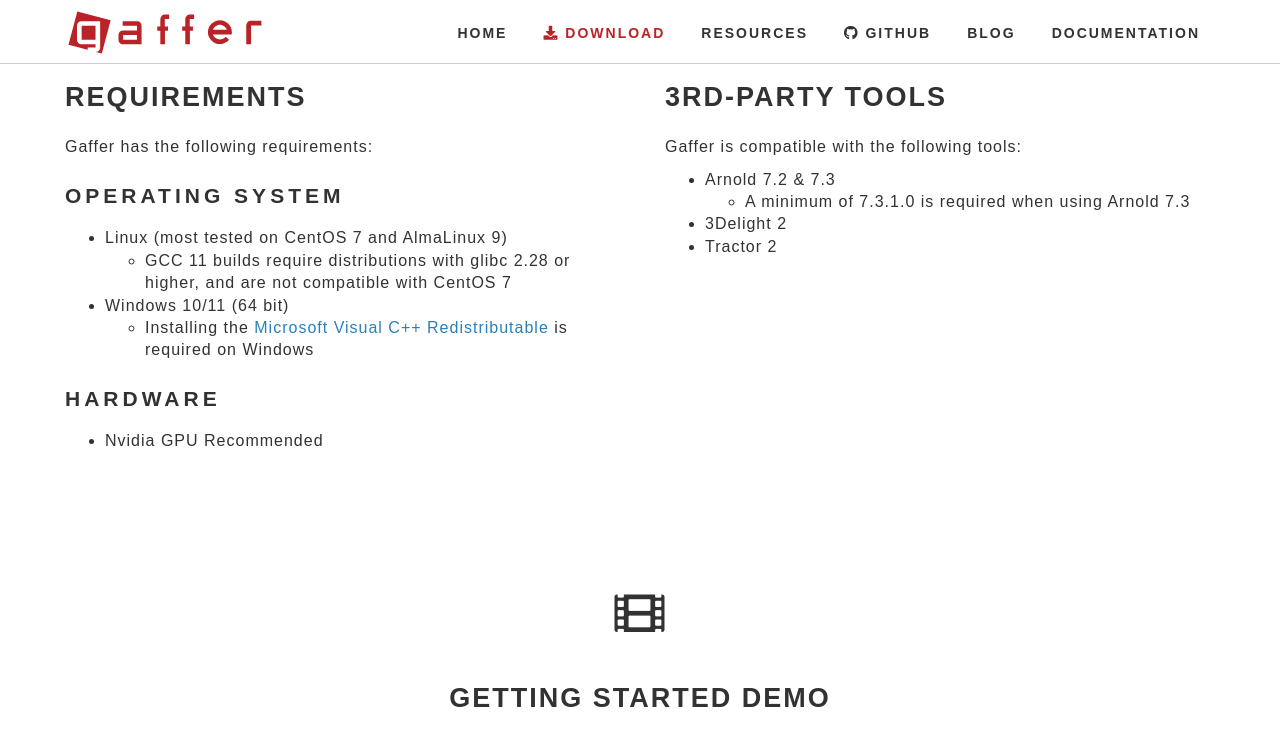
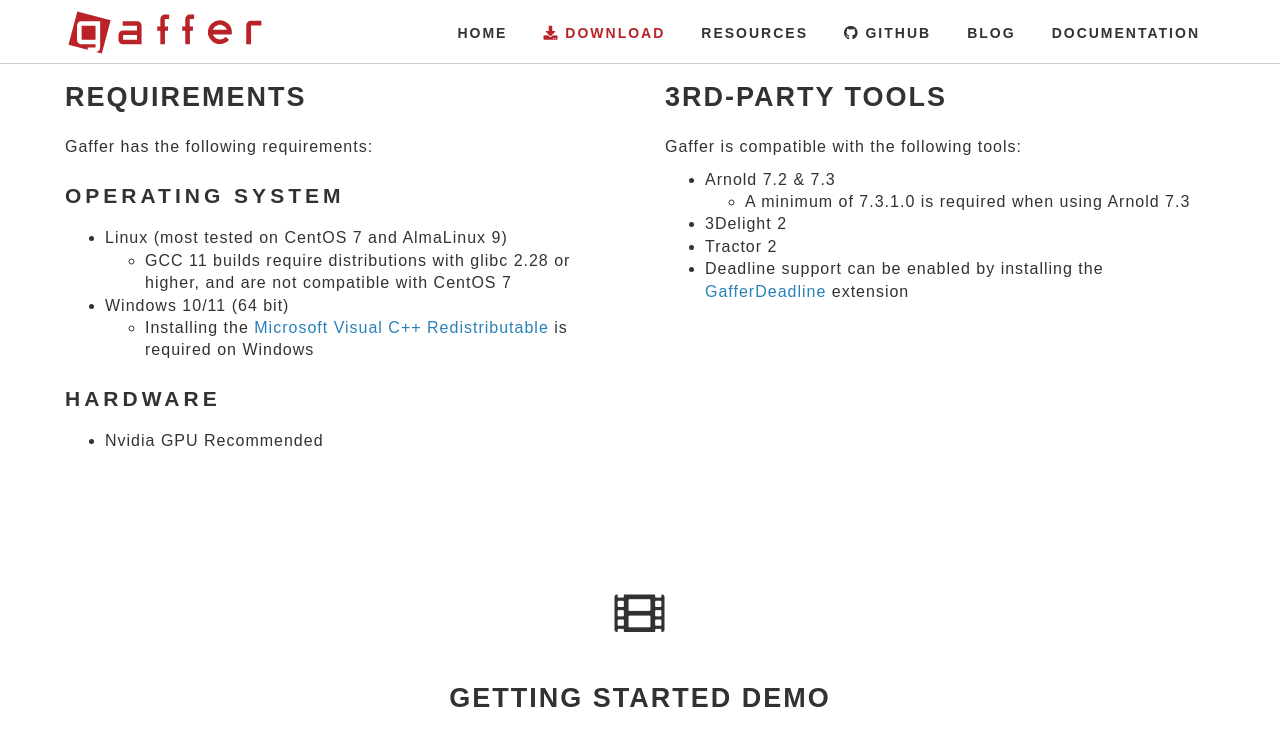
Before and after one commit to GafferHQ/gafferhq.github.io, a Jekyll site: the page built from download.html, in a window 1280 px wide and 900 px high, scrolled down 522 px, cut to the strip 0-743 px from the top of the window. Built offline with Jekyll 4.4.1, drawn with Linux system fonts in a browser that asks for light colours; some web fonts are replaced.

Commit message:
Include link to GafferDeadline extension

```diff
--- a/download.html
+++ b/download.html
@@ -56,6 +56,7 @@
                 </ul>
                 <li>3Delight 2</li>
                 <li>Tractor 2</li>
+                <li>Deadline support can be enabled by installing the <a href="https://github.com/hypothetical-inc/GafferDeadline">GafferDeadline</a> extension</li>
             </ul>
         </div>
     </div>
```
